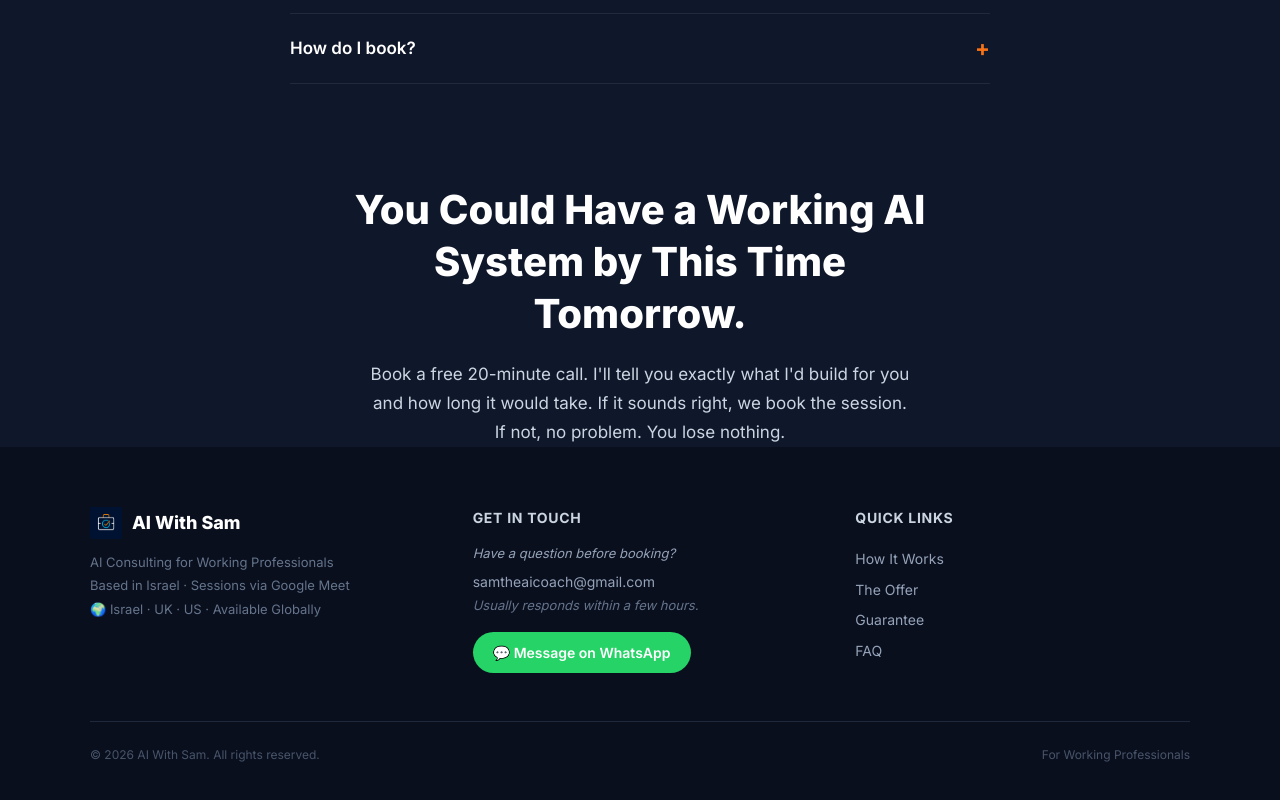
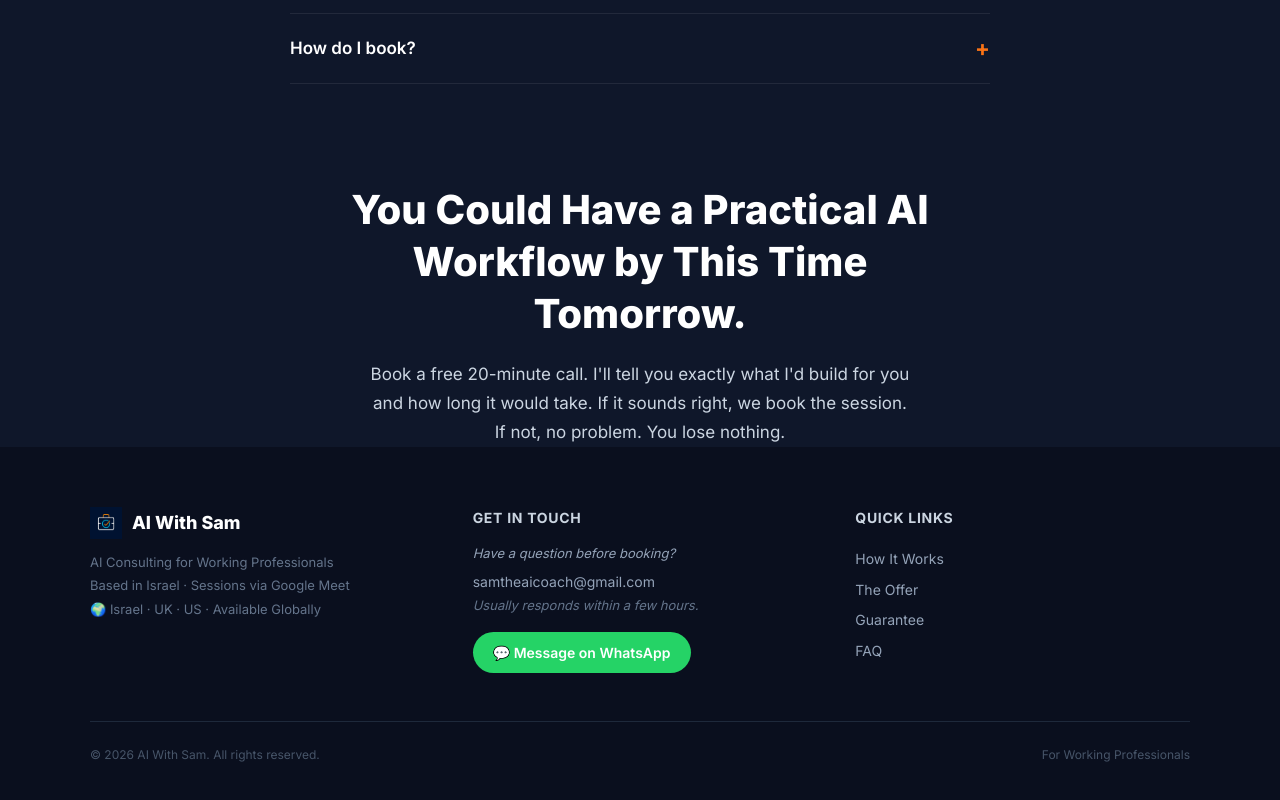
Before and after one commit to samkershner1234-aisk/ai-with-sam, a React (Vite) app: page / in a window 1280 px wide. Shown: the part 6399-7199 px from the top of the page. Built offline with nearby package versions, Linux system fonts and the light colour scheme.

Commit message:
Update closing CTA headline to practical AI workflow

```diff
--- a/src/components/landing/ClosingCTA.jsx
+++ b/src/components/landing/ClosingCTA.jsx
@@ -9,7 +9,7 @@ return () => window.removeEventListener("resize", handleResize);
 return (
     <section style={{background:"#0F172A",padding:isMobile?"60px 24px 0":"100px 24px 0",margin:0}}>
       <div style={{maxWidth:"700px",margin:"0 auto",textAlign:"center"}}>
-        <h2 style={{fontSize:"clamp(28px,4vw,40px)",fontWeight:800,color:"#FFFFFF",maxWidth:"600px",margin:"0 auto 20px",lineHeight:1.3}}>You Could Have a Working AI System by This Time Tomorrow.</h2>
+        <h2 style={{fontSize:"clamp(28px,4vw,40px)",fontWeight:800,color:"#FFFFFF",maxWidth:"600px",margin:"0 auto 20px",lineHeight:1.3}}>You Could Have a Practical AI Workflow by This Time Tomorrow.</h2>
         <p style={{color:"#CBD5E1",fontSize:"17px",maxWidth:"540px",margin:"0 auto",lineHeight:1.7}}>Book a free 20-minute call. I'll tell you exactly what I'd build for you and how long it would take. If it sounds right, we book the session. If not, no problem. You lose nothing.</p>
       </div>
     </section>
```
